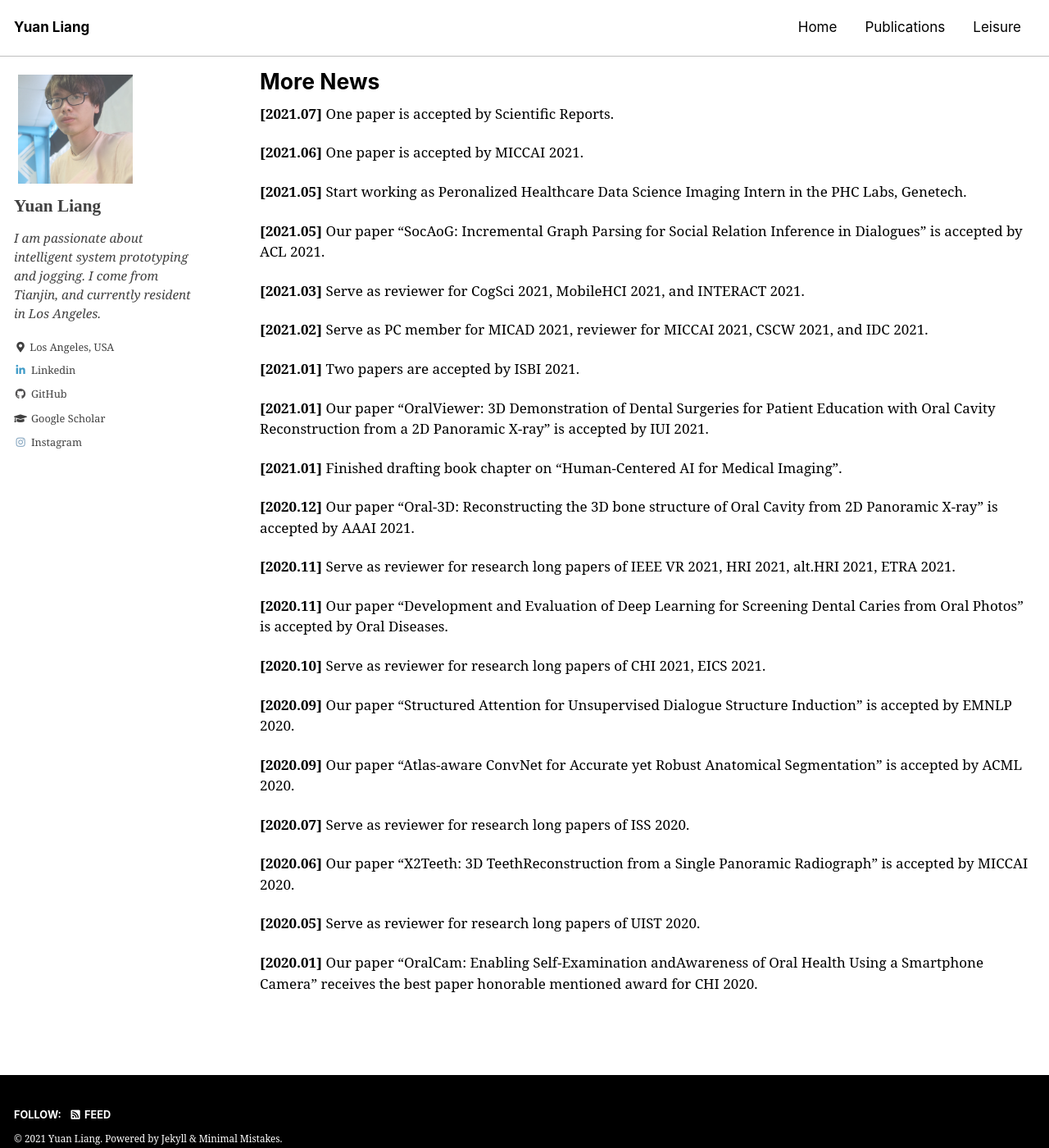
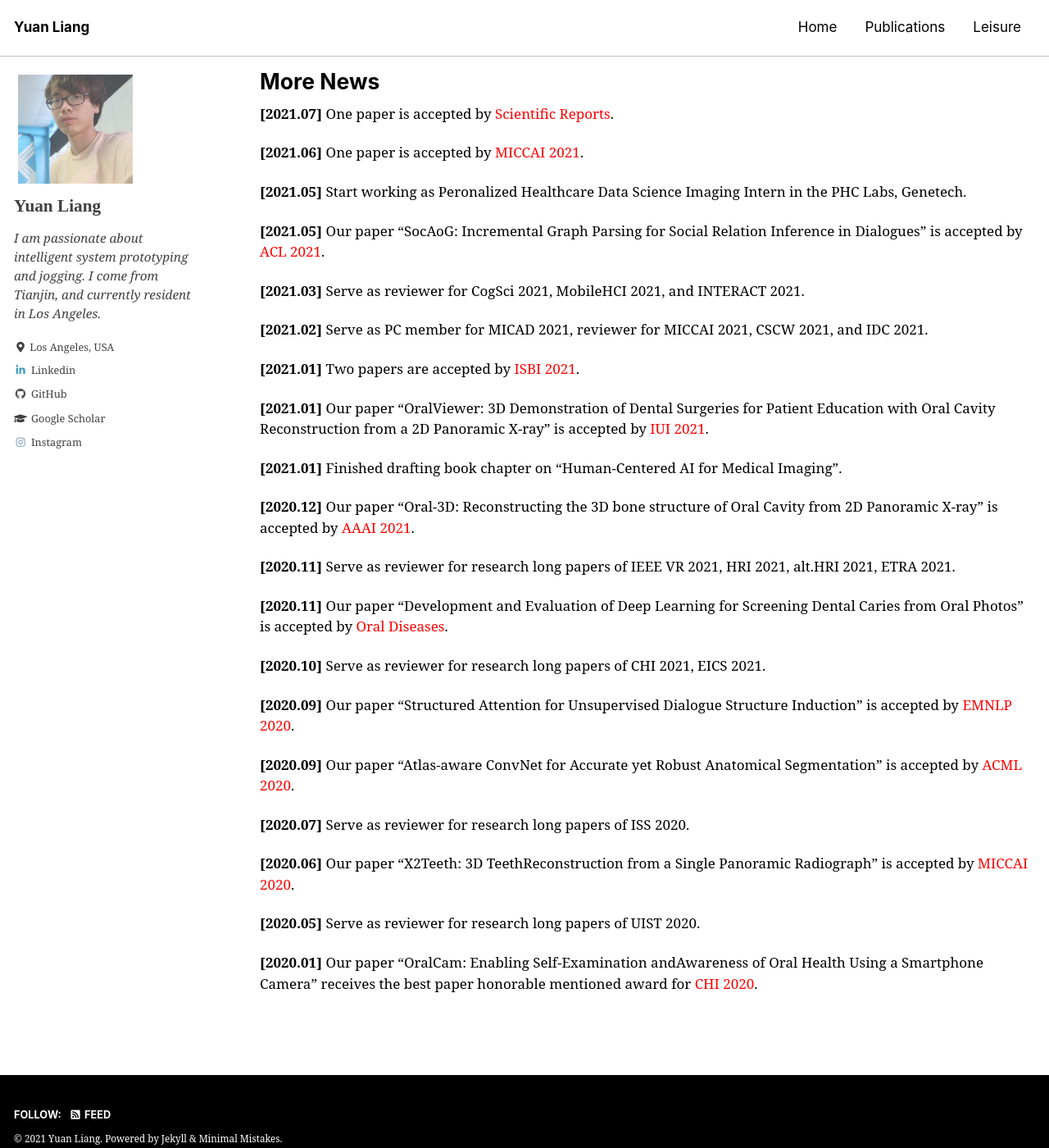
Before and after one commit to liangyuandg/liangyuandg.github.io, a Jekyll site: the page built from _pages/news.md, in a window 1280 px wide and 1400 px high. Shown: the whole window at 82% size. Built offline with Jekyll 4.4.1, drawn with Linux system fonts in a browser that asks for light colours; cached includes are drawn as plain includes.

Commit message:
venue text coloring

```diff
--- a/_pages/news.md
+++ b/_pages/news.md
@@ -7,40 +7,40 @@ modified: 5-28-2019
 comments: false
 ---
 
-**[2021.07]** One paper is accepted by Scientific Reports.
+**[2021.07]** One paper is accepted by <span style="color:red">Scientific Reports</span>.
 
-**[2021.06]** One paper is accepted by MICCAI 2021.
+**[2021.06]** One paper is accepted by <span style="color:red">MICCAI 2021</span>.
 
 **[2021.05]** Start working as Peronalized Healthcare Data Science Imaging Intern in the PHC Labs, Genetech.
 
-**[2021.05]** Our paper "SocAoG: Incremental Graph Parsing for Social Relation Inference in Dialogues" is accepted by ACL 2021.
+**[2021.05]** Our paper "SocAoG: Incremental Graph Parsing for Social Relation Inference in Dialogues" is accepted by <span style="color:red">ACL 2021</span>.
 
 **[2021.03]** Serve as reviewer for CogSci 2021, MobileHCI 2021, and INTERACT 2021.
 
 **[2021.02]** Serve as PC member for MICAD 2021, reviewer for MICCAI 2021, CSCW 2021, and IDC 2021.
 
-**[2021.01]** Two papers are accepted by ISBI 2021.
+**[2021.01]** Two papers are accepted by <span style="color:red">ISBI 2021</span>.
 
-**[2021.01]** Our paper "OralViewer: 3D Demonstration of Dental Surgeries for Patient Education with Oral Cavity Reconstruction from a 2D Panoramic X-ray" is accepted by IUI 2021.
+**[2021.01]** Our paper "OralViewer: 3D Demonstration of Dental Surgeries for Patient Education with Oral Cavity Reconstruction from a 2D Panoramic X-ray" is accepted by <span style="color:red">IUI 2021</span>.
 
 **[2021.01]** Finished drafting book chapter on "Human-Centered AI for Medical Imaging".
 
-**[2020.12]** Our paper "Oral-3D: Reconstructing the 3D bone structure of Oral Cavity from 2D Panoramic X-ray" is accepted by AAAI 2021.
+**[2020.12]** Our paper "Oral-3D: Reconstructing the 3D bone structure of Oral Cavity from 2D Panoramic X-ray" is accepted by <span style="color:red">AAAI 2021</span>.
 
 **[2020.11]** Serve as reviewer for research long papers of IEEE VR 2021, HRI 2021, alt.HRI 2021, ETRA 2021.
 
-**[2020.11]** Our paper "Development and Evaluation of Deep Learning for Screening Dental Caries from Oral Photos" is accepted by Oral Diseases.
+**[2020.11]** Our paper "Development and Evaluation of Deep Learning for Screening Dental Caries from Oral Photos" is accepted by <span style="color:red">Oral Diseases</span>.
 
 **[2020.10]** Serve as reviewer for research long papers of CHI 2021, EICS 2021.
 
-**[2020.09]** Our paper "Structured Attention for Unsupervised Dialogue Structure Induction" is accepted by EMNLP 2020.
+**[2020.09]** Our paper "Structured Attention for Unsupervised Dialogue Structure Induction" is accepted by <span style="color:red">EMNLP 2020</span>.
 
-**[2020.09]** Our paper "Atlas-aware ConvNet for Accurate yet Robust Anatomical Segmentation" is accepted by ACML 2020.
+**[2020.09]** Our paper "Atlas-aware ConvNet for Accurate yet Robust Anatomical Segmentation" is accepted by <span style="color:red">ACML 2020</span>.
 
 **[2020.07]** Serve as reviewer for research long papers of ISS 2020.
 
-**[2020.06]** Our paper "X2Teeth: 3D TeethReconstruction from a Single Panoramic Radiograph" is accepted by MICCAI 2020.
+**[2020.06]** Our paper "X2Teeth: 3D TeethReconstruction from a Single Panoramic Radiograph" is accepted by <span style="color:red">MICCAI 2020</span>.
 
 **[2020.05]** Serve as reviewer for research long papers of UIST 2020.
 
-**[2020.01]** Our paper "OralCam: Enabling Self-Examination andAwareness of Oral Health Using a Smartphone Camera" receives the best paper honorable mentioned award for CHI 2020.
+**[2020.01]** Our paper "OralCam: Enabling Self-Examination andAwareness of Oral Health Using a Smartphone Camera" receives the best paper honorable mentioned award for <span style="color:red">CHI 2020</span>.
```
Also changed, not shown: index.md (+4 -4 lines).
